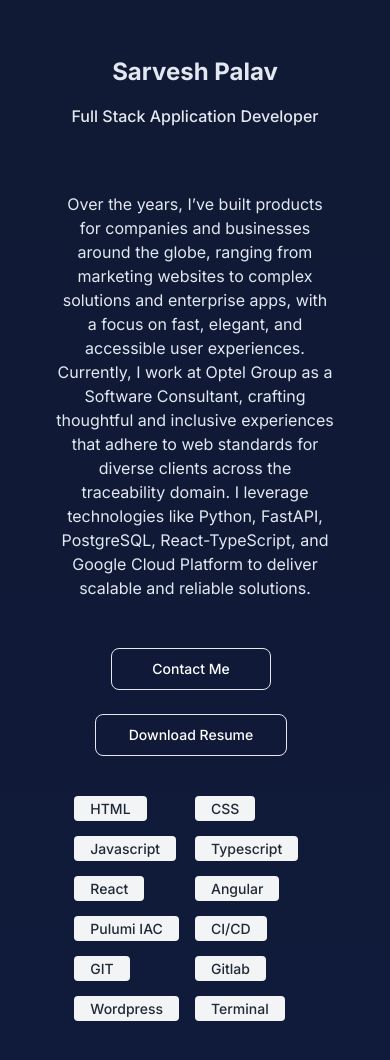
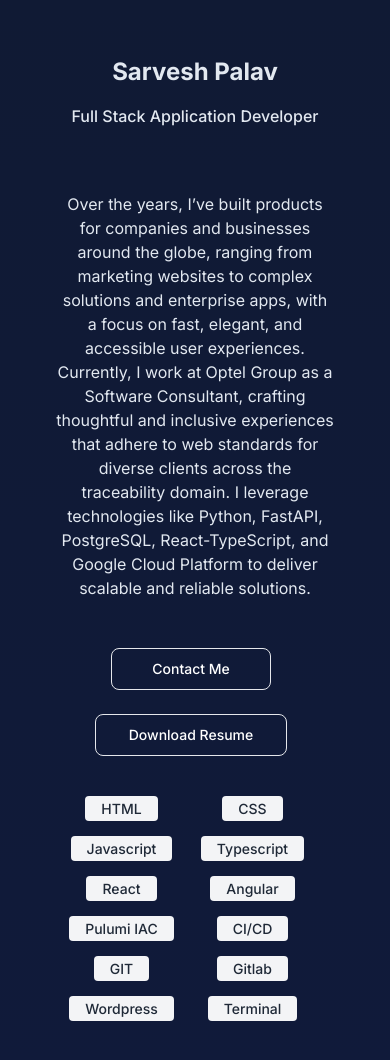
Before and after one commit to sarveshpalav/personal-portfolio-website, a Next.js app: page / in a window 390 px wide. Shown: the top 1060 px of the page. Built offline with nearby package versions, Linux system fonts and the light colour scheme.

Commit message:
feat:center skill badges

```diff
--- a/src/app/page.tsx
+++ b/src/app/page.tsx
@@ -35,43 +35,43 @@ Currently, I work at Optel Group as a Software Consultant, crafting thoughtful a
 
     </div>
 
-    <div  className="centerOnMobile mx-4 my-4 md:mx-6  md:col-span-4 flex ">
+    <div  className=" mx-4 my-4 md:mx-6  md:col-span-4 flex ">
 
-    <div className="grid grid-cols-2 sm:grid-cols-2 md:grid-cols-3 lg:grid-cols-4 gap-4 w-full px-4">
-  <div>
-    <span className="bg-gray-100 text-gray-800 text-sm font-medium px-4 py-1 rounded dark:bg-gray-700 dark:text-gray-300">HTML</span>
+    <div className="grid grid-cols-2 sm:grid-cols-2 md:grid-cols-3 lg:grid-cols-4 gap-4 w-full px-4 ">
+  <div className="centerOnMobile">
+    <span className="bg-gray-100 text-gray-800 text-sm font-medium px-4 py-1 rounded dark:bg-gray-700 dark:text-gray-300 ">HTML</span>
   </div>
-  <div>
+  <div className="centerOnMobile">
     <span className="bg-gray-100 text-gray-800 text-sm font-medium px-4 py-1 rounded dark:bg-gray-700 dark:text-gray-300">CSS</span>
   </div>
-  <div>
+  <div className="centerOnMobile">
     <span className="bg-gray-100 text-gray-800 text-sm font-medium px-4 py-1 rounded dark:bg-gray-700 dark:text-gray-300">Javascript</span>
   </div>
-  <div>
+  <div className="centerOnMobile">
     <span className="bg-gray-100 text-gray-800 text-sm font-medium px-4 py-1 rounded dark:bg-gray-700 dark:text-gray-300">Typescript</span>
   </div>
-  <div>
+  <div className="centerOnMobile">
     <span className="bg-gray-100 text-gray-800 text-sm font-medium px-4 py-1 rounded dark:bg-gray-700 dark:text-gray-300">React</span>
   </div>
-  <div>
+  <div className="centerOnMobile" >
     <span className="bg-gray-100 text-gray-800 text-sm font-medium px-4 py-1 rounded dark:bg-gray-700 dark:text-gray-300">Angular</span>
   </div>
-  <div>
+  <div className="centerOnMobile">
     <span className="bg-gray-100 text-gray-800 text-sm font-medium px-4 py-1 rounded dark:bg-gray-700 dark:text-gray-300">Pulumi IAC</span>
   </div>
-  <div>
+  <div className="centerOnMobile">
     <span className="bg-gray-100 text-gray-800 text-sm font-medium px-4 py-1 rounded dark:bg-gray-700 dark:text-gray-300">CI/CD</span>
   </div>
-  <div>
+  <div className="centerOnMobile">
     <span className="bg-gray-100 text-gray-800 text-sm font-medium px-4 py-1 rounded dark:bg-gray-700 dark:text-gray-300">GIT</span>
   </div>
-  <div>
+  <div className="centerOnMobile">
     <span className="bg-gray-100 text-gray-800 text-sm font-medium px-4 py-1 rounded dark:bg-gray-700 dark:text-gray-300">Gitlab</span>
   </div>
-  <div>
+  <div className="centerOnMobile">
     <span className="bg-gray-100 text-gray-800 text-sm font-medium px-4 py-1 rounded dark:bg-gray-700 dark:text-gray-300">Wordpress</span>
   </div>
-  <div>
+  <div className="centerOnMobile">
     <span className="bg-gray-100 text-gray-800 text-sm font-medium px-4 py-1 rounded dark:bg-gray-700 dark:text-gray-300">Terminal</span>
   </div>
 </div>
```
